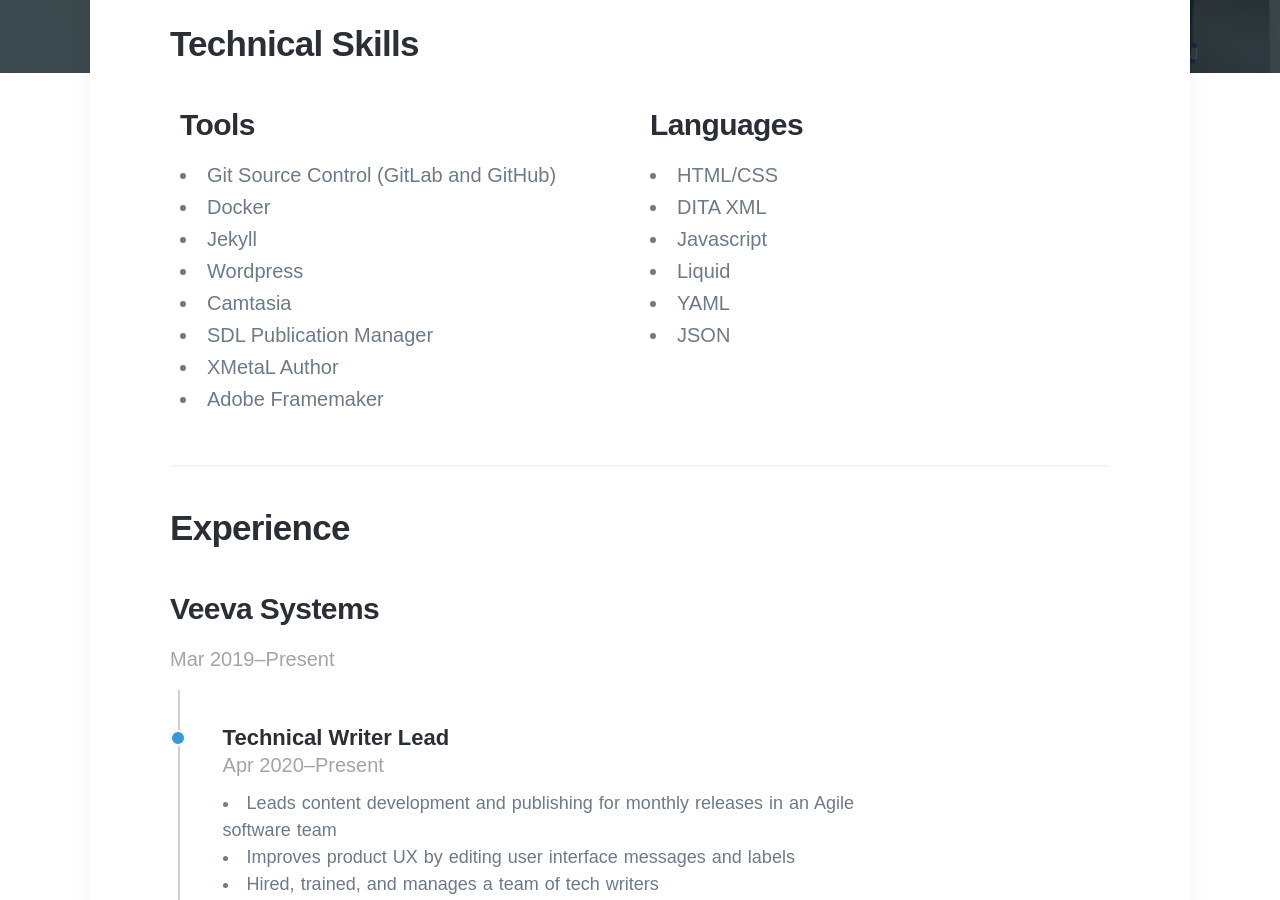
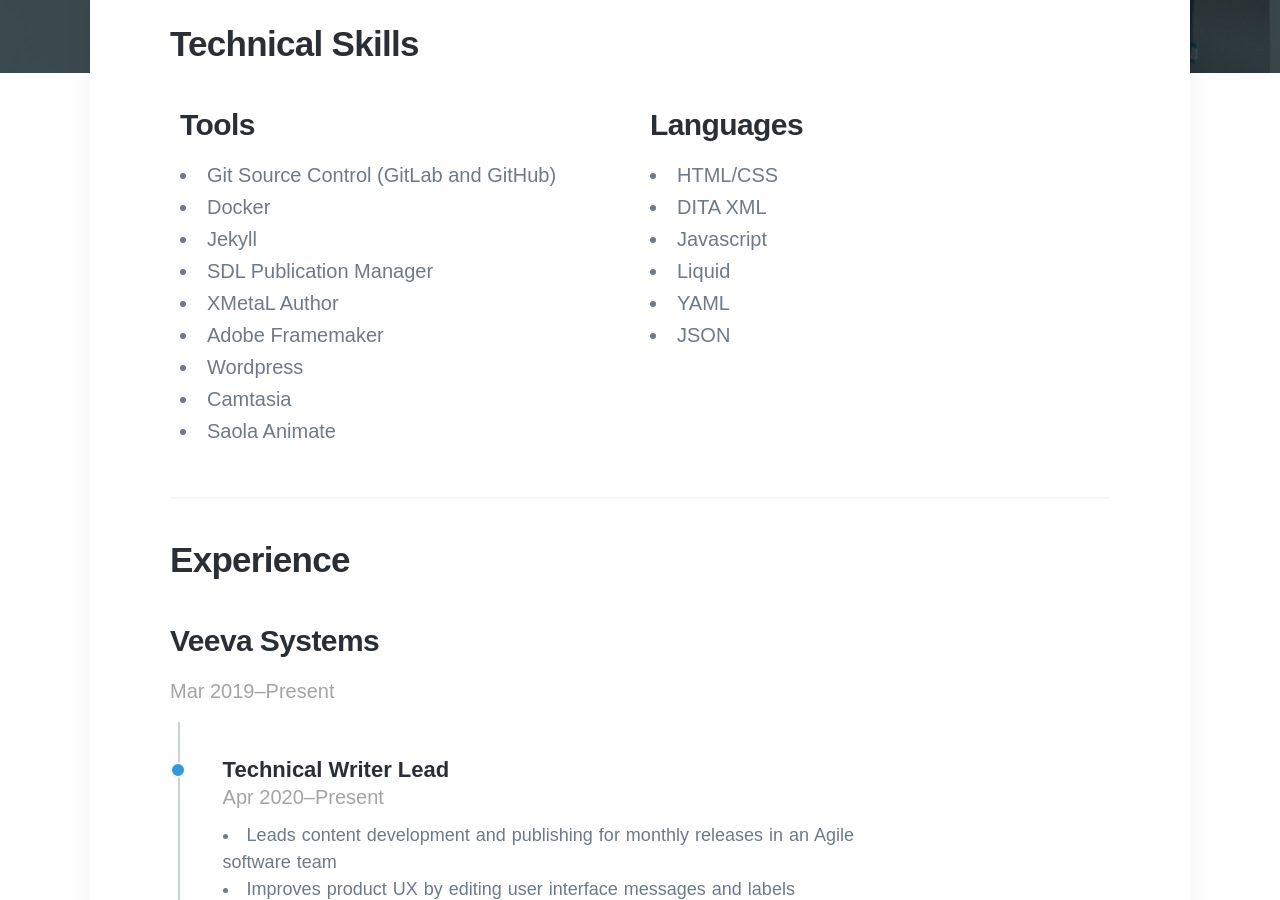
Before and after one commit to emilyrushton/emilyrushton.github.io, a Jekyll site: the page built from index.html, in a window 1280 px wide and 900 px high, scrolled down 625 px. Built offline with Jekyll 4.4.1, drawn with Linux system fonts in a browser that asks for light colours; nearby versions of some CDN libraries; some web fonts are replaced.

Commit message:
Update index.html

```diff
--- a/index.html
+++ b/index.html
@@ -34,11 +34,12 @@
 								<li>Git Source Control (GitLab and GitHub)</li>
 								<li>Docker</li>
 								<li>Jekyll</li>
-								<li>Wordpress</li>
-								<li>Camtasia</li>
 								<li>SDL Publication Manager</li>
 								<li>XMetaL Author</li>
 								<li>Adobe Framemaker</li>
+								<li>Wordpress</li>
+								<li>Camtasia</li>
+								<li>Saola Animate</li>
 							</ul>
 						</div>
 						<div class="column">
```
